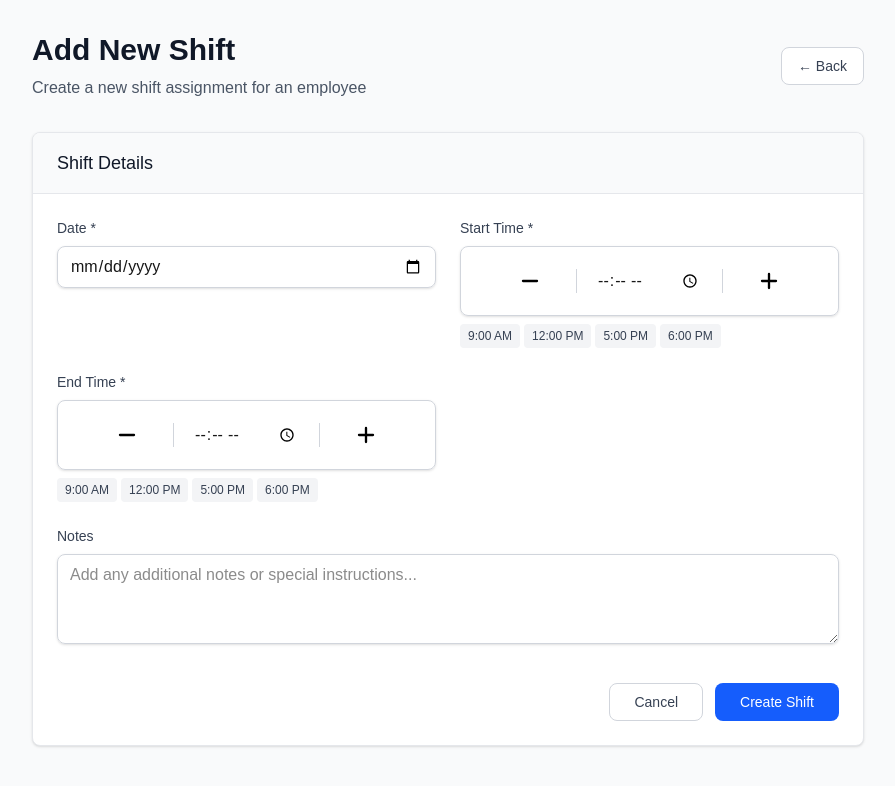
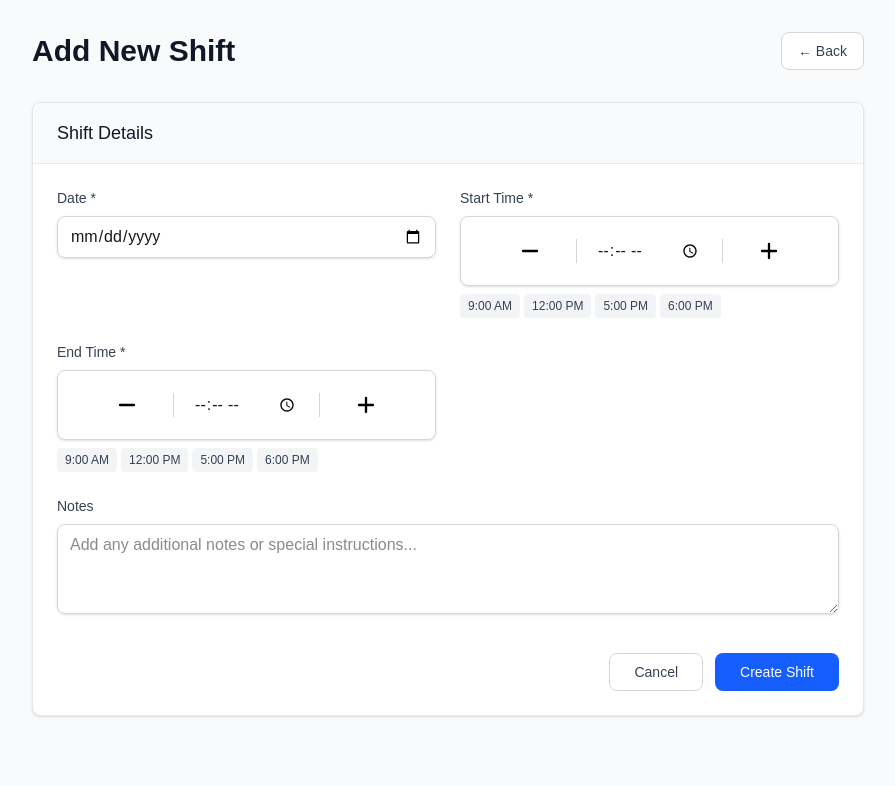
Before and after one commit to changerate/shiftlytics, a Next.js app: page /addShift in a window 1280 px wide. Shown: the top 786 px of the page, without its empty margins (192-1087 px from the left). Built offline with nearby package versions, Linux system fonts and the light colour scheme.

Commit message:
small changes and indentation

```diff
--- a/src/app/addShift/components/addShiftPage.js
+++ b/src/app/addShift/components/addShiftPage.js
@@ -62,7 +62,7 @@ export default function AddShiftPage() {
             <div className="flex items-center justify-between">
             <div>
                 <h1 className="text-3xl font-bold text-gray-900">Add New Shift</h1>
-            <p className="mt-2 text-gray-600">Create a new shift assignment for an employee</p>
+                {/* <p className="mt-2 text-gray-600">Create a new shift.</p> */}
             </div>
             <button
                 onClick={handleCancel}
@@ -84,6 +84,7 @@ export default function AddShiftPage() {
             {/* Form Content */}
             <form onSubmit={handleSubmit} className="p-6">
                 <div className="grid grid-cols-1 md:grid-cols-2 gap-6">
+
                 {/* Date */}
                 <div>
                     <label htmlFor="date" className="block text-sm font-medium text-gray-700 mb-2">
```
Lines whose indentation alone changed are shown as unchanged.
